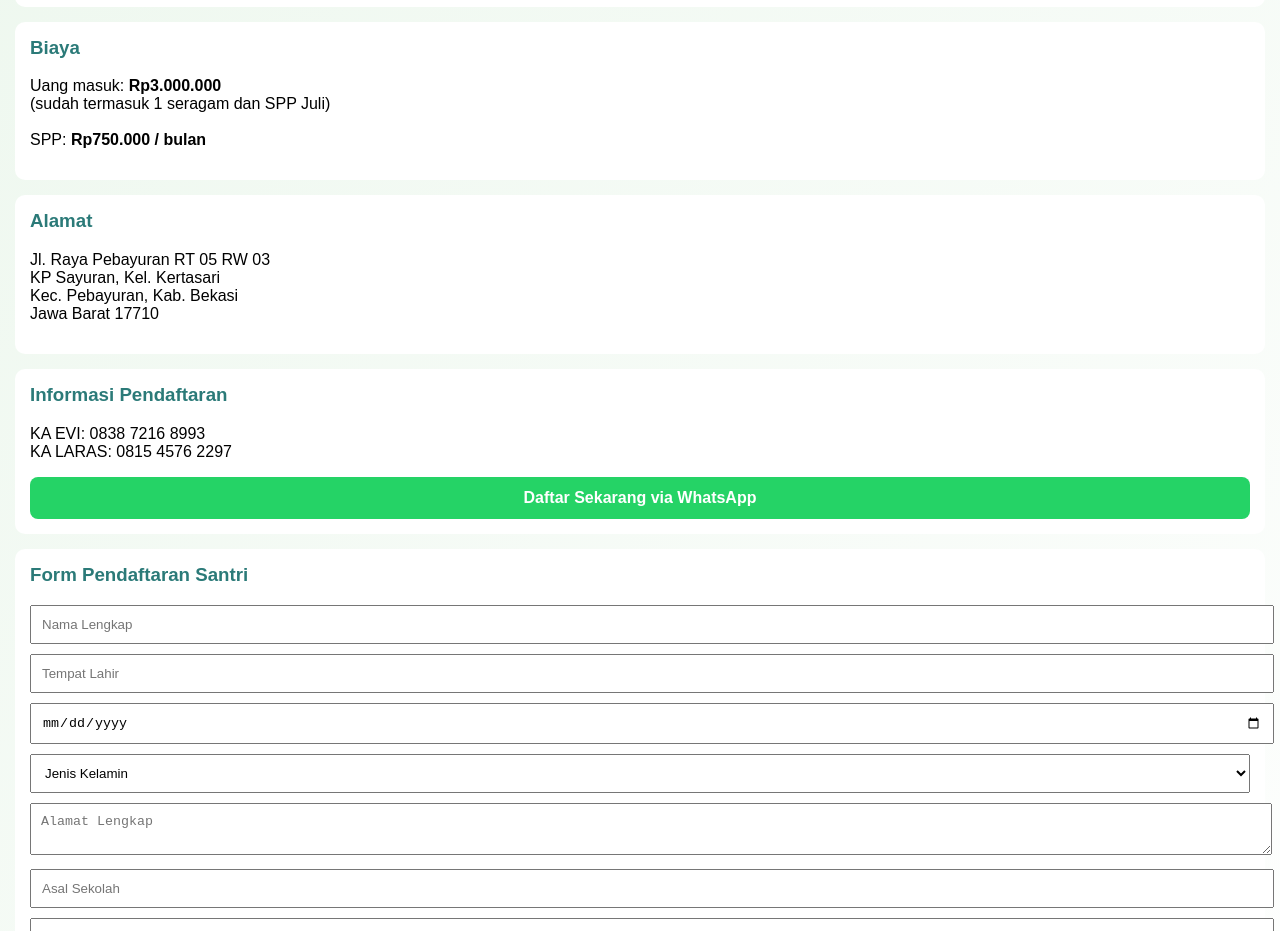
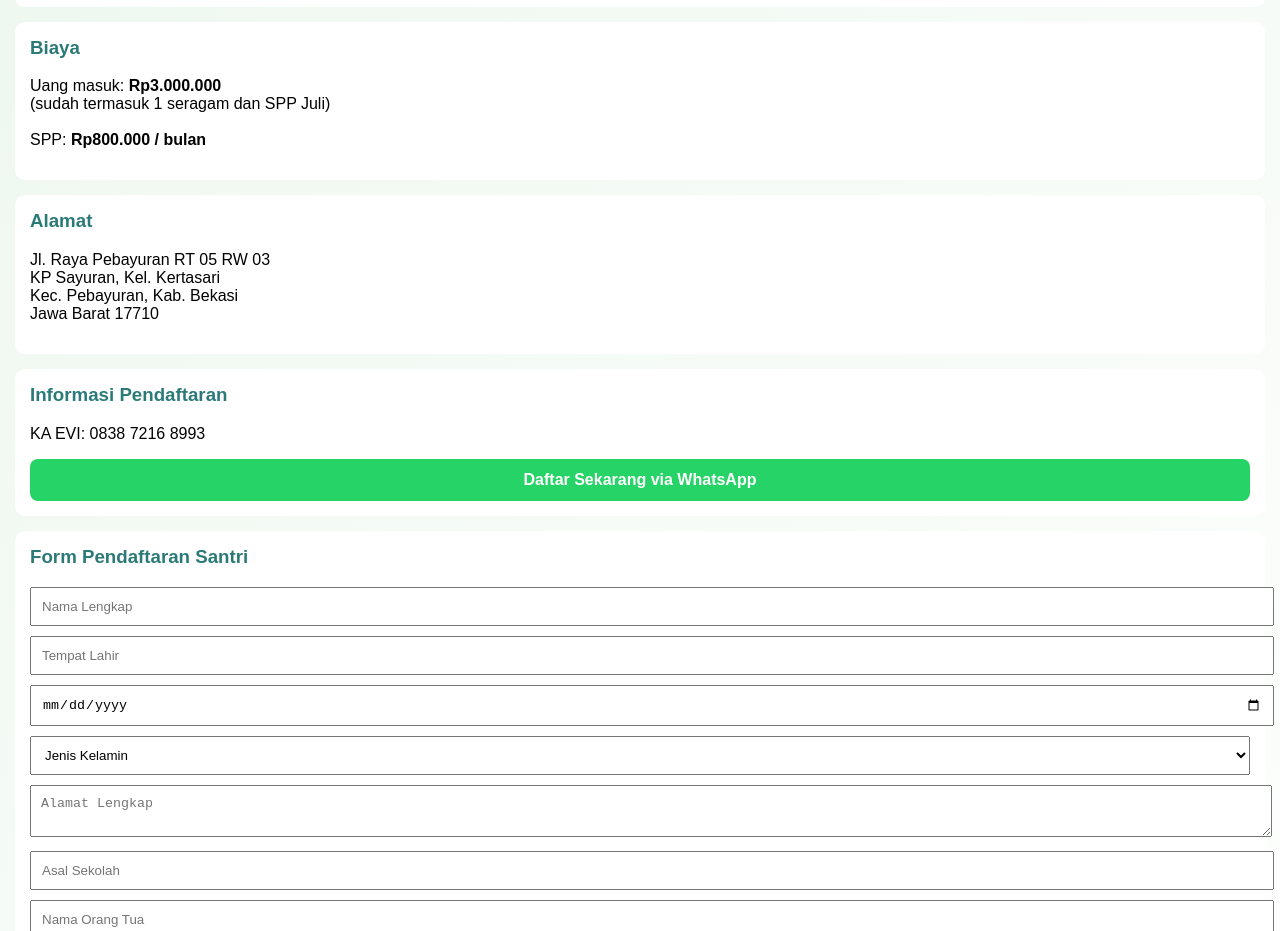
Before and after one commit to mahertio/pendaftaranrtdi, a plain HTML site: page index.html in a window 1280 px wide. Shown: the part 1066-1997 px from the top of the page. Drawn offline with Linux system fonts and the light colour scheme; files whose address does not match are found by name.

Commit message:
Add files via upload

```diff
--- a/index.html
+++ b/index.html
@@ -68,7 +68,7 @@
     <p>
         Uang masuk: <b>Rp3.000.000</b><br>
         (sudah termasuk 1 seragam dan SPP Juli)<br><br>
-        SPP: <b>Rp750.000 / bulan</b>
+        SPP: <b>Rp800.000 / bulan</b>
     </p>
 </section>
 
@@ -86,7 +86,6 @@
     <h3>Informasi Pendaftaran</h3>
     <p>
         KA EVI: 0838 7216 8993<br>
-        KA LARAS: 0815 4576 2297
     </p>
 
     <a class="btn"
```
